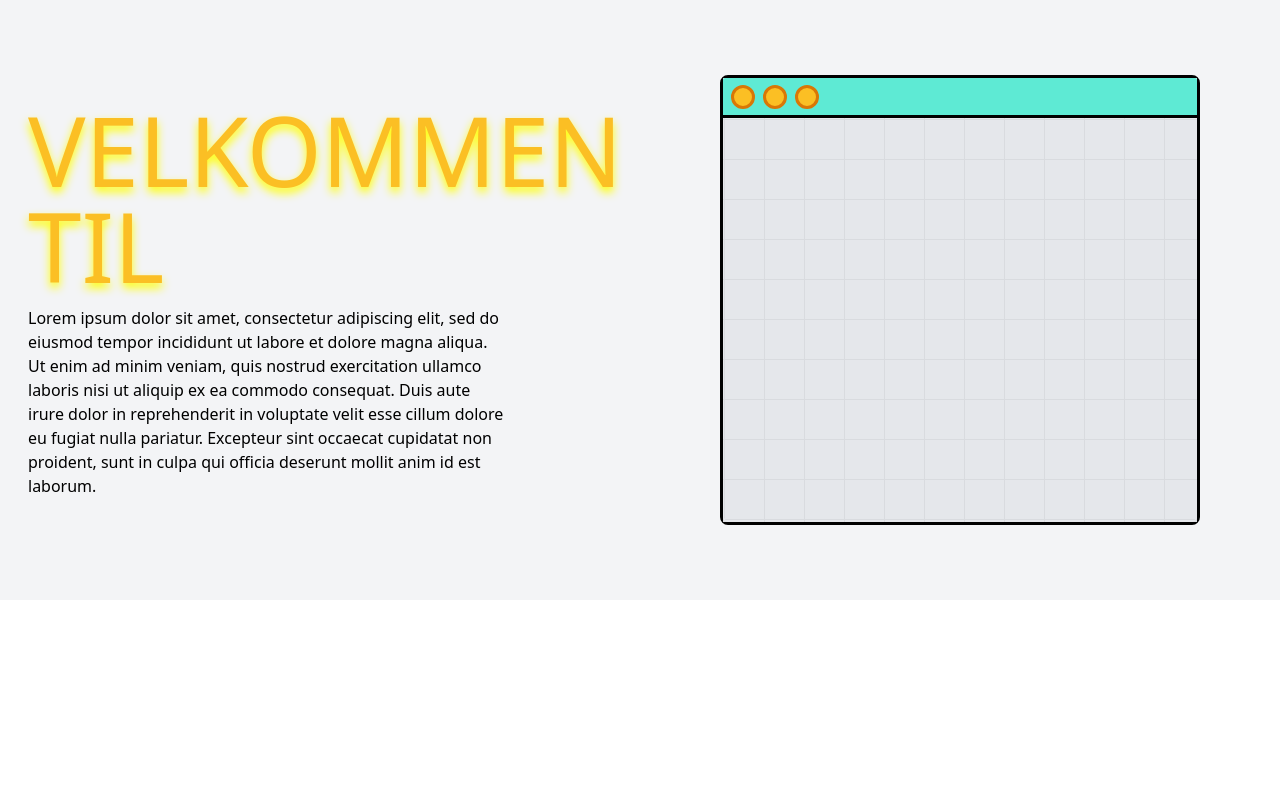
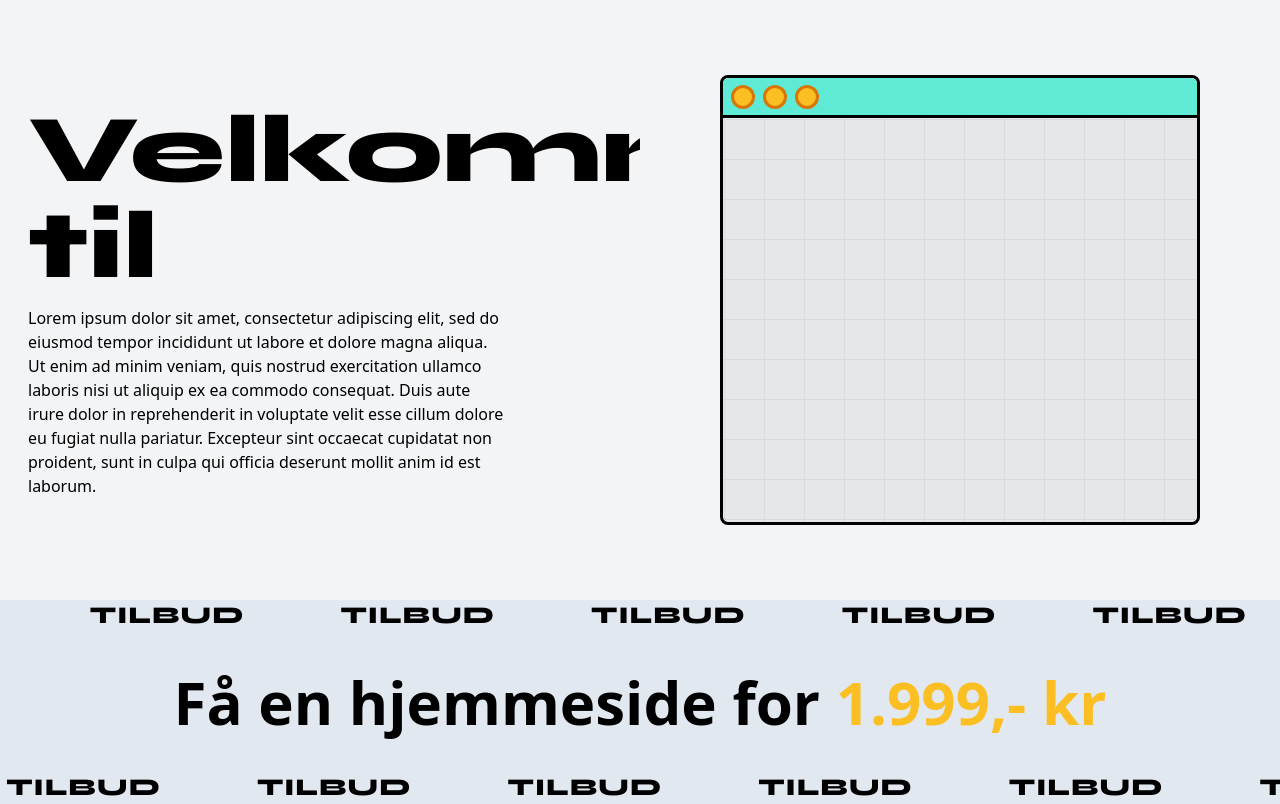
Before and after one commit to kasperzvn/oldKHM, a website: page main/index.html in a window 1280 px wide. Drawn offline with Linux system fonts and the light colour scheme; a web font is replaced by a local one.

Commit message:
Tilføjet reklame v1

```diff
--- a/main/index.html
+++ b/main/index.html
@@ -5,34 +5,61 @@
     <meta name="viewport" content="width=device-width, initial-scale=1.0">
     <title>Document</title>
     <link rel="stylesheet" href="../src/output.css">
+    <link rel="stylesheet" href="../src/style.css">
 
     <link rel="preconnect" href="https://fonts.googleapis.com">
     <link rel="preconnect" href="https://fonts.gstatic.com" crossorigin>
-    <link href="https://fonts.googleapis.com/css2?family=Oi&display=swap" rel="stylesheet">
+    <link href="https://fonts.googleapis.com/css2?family=Syne:wght@800&display=swap" rel="stylesheet">
 
 </head>
-<body class="dark:bg-gray-500">
+<body class="">
     <div class="h-screen w-screen">
+
         <div class="w-full h-3/4 flex flex-wrap">
             <div class="w-1/2 bg-gray-100 content-center">
-                <p class="font-oi text-8xl ml-7 mb-3 text-amber-400 drop-shadow-[0_5px_5px_rgba(255,255,0,1)]">VELKOMMEN TIL</p>
+                <p class="font-syne text-8xl ml-7 mb-3">Velkommen til</p>
                 <p class="w-3/4 ml-7">Lorem ipsum dolor sit amet, consectetur adipiscing elit, sed do eiusmod tempor incididunt ut labore et dolore magna aliqua. Ut enim ad minim veniam, quis nostrud exercitation ullamco laboris nisi ut aliquip ex ea commodo consequat. Duis aute irure dolor in reprehenderit in voluptate velit esse cillum dolore eu fugiat nulla pariatur. Excepteur sint occaecat cupidatat non proident, sunt in culpa qui officia deserunt mollit anim id est laborum.</p>
             </div>
             <div class="w-1/2 bg-gray-100 flex items-center justify-center">
                 <div class="w-3/4 h-3/4 border-3 border-black rounded-lg">
                     <div class="h-full w-full bg-gray-200 rounded-lg bg-grid z-0 grid">
-                        <div class="h-10 w-full border-b-3 border-black bg-teal-300 rounded-t-sm flex items-center space-x-2 z-20 col-start-1 row-start-1">
+                        <div class="h-10 w-full border-b-3 border-black bg-teal-300 rounded-t-md flex items-center space-x-2 z-20 col-start-1 row-start-1">
                             <div class="rounded-full h-6 w-6 bg-amber-400 border-3 border-amber-600 ml-2 z-20"></div>
                             <div class="rounded-full h-6 w-6 bg-amber-400 border-3 border-amber-600 z-20"></div>
                             <div class="rounded-full h-6 w-6 bg-amber-400 border-3 border-amber-600 z-20"></div>
                         </div>
-                        <div class="w-full h-full col-start-1 row-start-1 bg-gray-200/95 z-10">
-
+                        <div class="w-full h-full col-start-1 row-start-1 bg-gray-200/95 rounded-lg z-10">
                         </div>
                     </div>
                 </div>
             </div>
         </div>
+        <div class="w-full h-fit bg-slate-200">
+
+            <div class="text-wrapper w-full">
+                <p class="font-syne text-2xl">TILBUD</p>
+                <p class="font-syne text-2xl">TILBUD</p>
+                <p class="font-syne text-2xl">TILBUD</p>
+                <p class="font-syne text-2xl">TILBUD</p>
+                <p class="font-syne text-2xl">TILBUD</p>
+                <p class="font-syne text-2xl">TILBUD</p>
+                <p class="font-syne text-2xl">TILBUD</p>
+            </div>
+
+            <p class="text-center align-middle text-6xl font-extrabold my-10">Få en hjemmeside for <span class="text-amber-400">1.999,- kr</span></p>
+
+            <div class="text-wrapper ltr w-full">
+                <p class="font-syne text-2xl">TILBUD</p>
+                <p class="font-syne text-2xl">TILBUD</p>
+                <p class="font-syne text-2xl">TILBUD</p>
+                <p class="font-syne text-2xl">TILBUD</p>
+                <p class="font-syne text-2xl">TILBUD</p>
+                <p class="font-syne text-2xl">TILBUD</p>
+                <p class="font-syne text-2xl">TILBUD</p>
+            </div>
+        </div>
+
+
     </div>
 </body>
 </html>
--- /dev/null
+++ b/src/style.css
@@ -0,0 +1,37 @@
+.text-wrapper {
+    display: flex;
+    justify-content: flex-start;
+    overflow: hidden;
+}
+
+
+.text-wrapper p {
+    white-space: nowrap;
+    padding: 0 3rem;
+    letter-spacing: 1px;
+    animation: move-rtl 6000ms linear infinite;
+}
+
+.ltr p{
+    animation: move-ltr 6000ms linear infinite;
+    padding: 3 3rem;
+}
+
+
+@keyframes move-rtl {
+    0% {
+        transform: translateX(0);
+    }
+    100% {
+        transform: translateX(-100%);
+    }
+}
+
+@keyframes move-ltr {
+    0% {
+        transform: translateX(-100%);
+    }
+    100% {
+        transform: translateX(0);
+    }
+}
--- a/tailwind.config.js
+++ b/tailwind.config.js
@@ -11,7 +11,7 @@ module.exports = {
       },
       fontFamily: {
         viafont: ["ViaFontru", "sans-serif"],
-        oi: ["Oi", ...defaultTheme.fontFamily.sans]
+        syne: ["Syne", ...defaultTheme.fontFamily.sans]
       },
       backgroundImage: {
         "grid": "url(../fonts/grid.png)"
```
Also changed, not shown: src/output.css.
